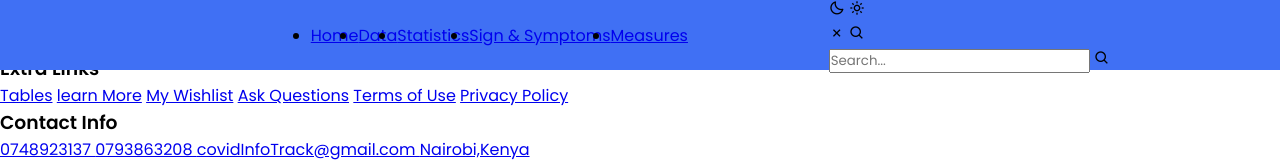
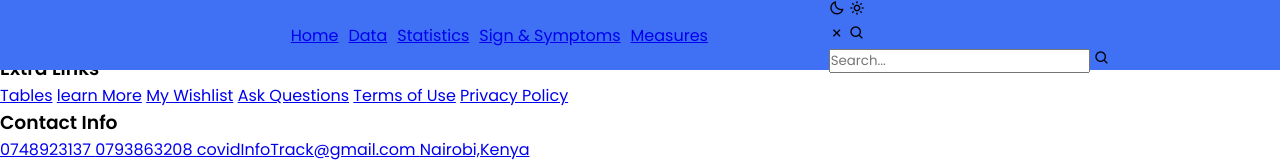
Before and after one commit to LincolinAngaya/covid-19-information-track-application, a plain HTML site: page index.html in a window 1280 px wide. Shown: the top 162 px of the page. Drawn offline with nearby package versions, Linux system fonts and the light colour scheme.

Commit message:
style the list

```diff
--- a/assets/style.css
+++ b/assets/style.css
@@ -78,3 +78,8 @@ nav .nav-bar .logo a {
     display: flex;
     align-items: center;
 }
+
+.nav-bar .nav-links li {
+    margin: 0 5px;
+    list-style: none;
+}
```
